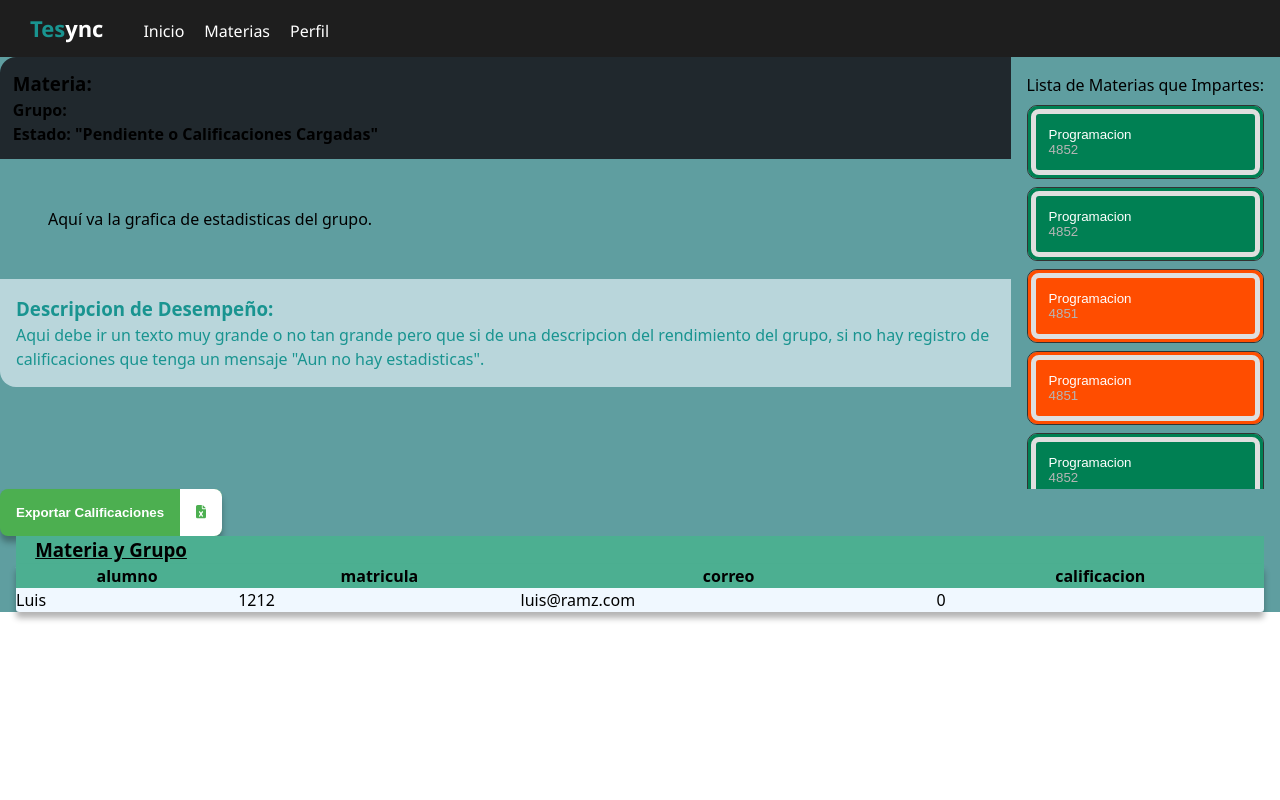
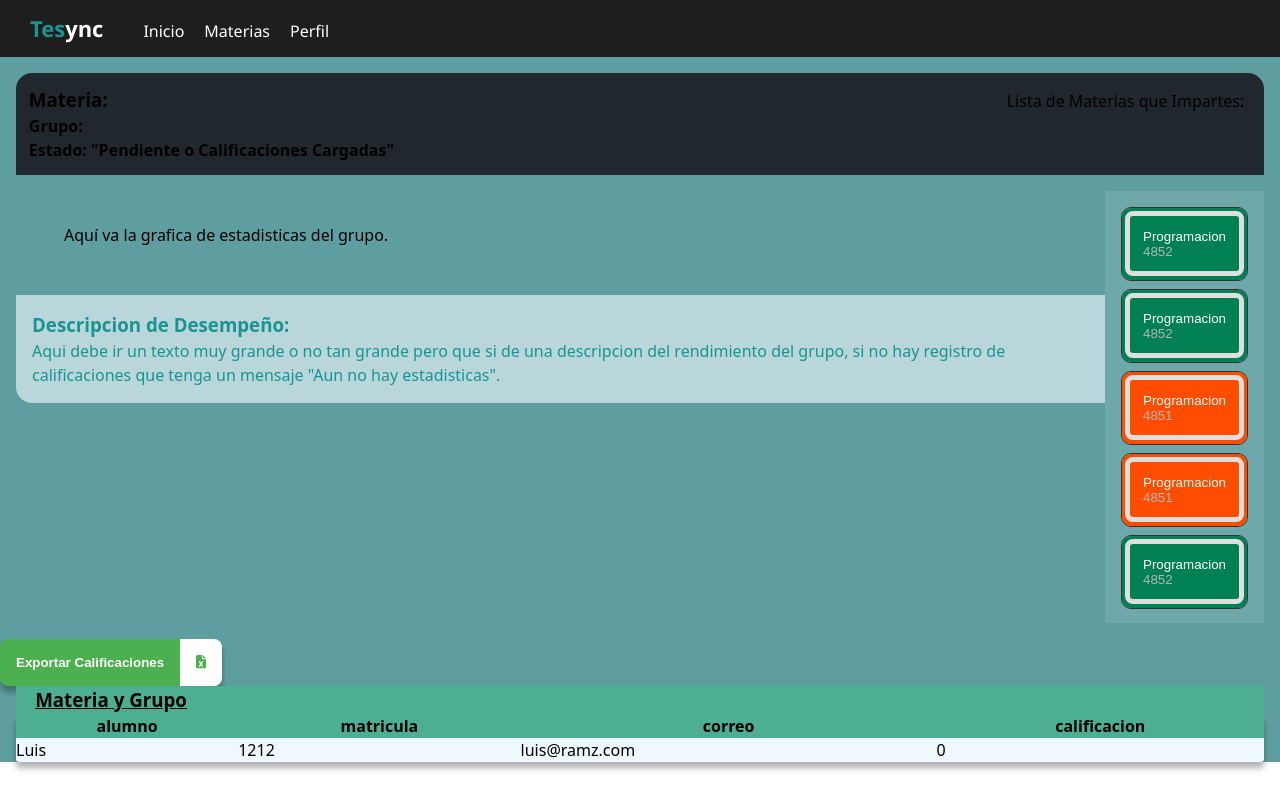
Before and after one commit to ramz0/TESync, a React (Vite) app: page /profesor in a window 1280 px wide. Built offline with nearby package versions, Linux system fonts and the light colour scheme.

Commit message:
Lista de materias Mejorada

```diff
--- a/src/components/ListaMateriasProfesor/ListaMateriasProfesor.jsx
+++ b/src/components/ListaMateriasProfesor/ListaMateriasProfesor.jsx
@@ -3,13 +3,20 @@ import BotonMaterias from "../BotonMaterias/BotonMaterias";
 
 const ListaMateriasProfesor = () => {
   return (
-    <main className='flex-row flex-stretch contenedor-info-lista'>
-      <span className='flex-column contenedor-info-grupo'>
-        <header className='flex-column info-grupo'>
+    <main className='flex-column flex-stretch contenedor-info-lista'>
+      <header className='flex-row felx-btwn info-grupo'>
+        <span className='flex-colum'>
           <h3>Materia:</h3>
           <h4>Grupo:</h4>
           <h4>Estado: "Pendiente o Calificaciones Cargadas"</h4>
+        </span>
+        <span className='flex-column titulo-lista-materias'>
+          <p>Lista de Materias que Impartes:</p>
+        </span>
       </header>
+      <span className='flex-row'>
+
+        <span className='flex-column contenedor-info-grupo'>
           <main className='grafica-grupo'>
             <p>Aquí va la grafica de estadisticas del grupo.</p>
           </main>
@@ -19,15 +26,13 @@ const ListaMateriasProfesor = () => {
           </footer>
         </span>
         <nav className="flex-column lista-materias">
-        <header>
-          <p>Lista de Materias que Impartes:</p>
-        </header>
           <BotonMaterias materia={"Programacion"} grupo={"4852"} estado={"listo"} />
           <BotonMaterias materia={"Programacion"} grupo={"4852"} estado={"listo"} />
           <BotonMaterias materia={"Programacion"} grupo={"4851"} estado={"pendiente"} />
           <BotonMaterias materia={"Programacion"} grupo={"4851"} estado={"pendiente"} />
           <BotonMaterias materia={"Programacion"} grupo={"4852"} estado={"listo"} />
         </nav>
+      </span>
     </main>
   )
 }
--- a/src/components/ListaMateriasProfesor/ListaMateriasProfesorStyle.css
+++ b/src/components/ListaMateriasProfesor/ListaMateriasProfesorStyle.css
@@ -6,6 +6,9 @@
   border-bottom-left-radius: 1rem;
 }
 
+.contenedor-info-lista {
+  margin: 1rem;
+}
 .contenedor-info-grupo {
   flex: 1;
 }
@@ -13,14 +16,19 @@
 .info-grupo {
   background-color: var(--color-base-2);
   padding: 0.8rem;
-  border-top-left-radius: 1rem;
+  border-radius: 1rem 1rem 0rem 0rem;
 }
 
 .grafica-grupo {
   padding: 3rem;
 }
 
+.titulo-lista-materias {
+  width: 20%;
+}
+
 .lista-materias {
+  background-color: rgba(240, 248, 255, 0.107);
   padding: 1rem;
   gap: 0.5rem;
   overflow-y: auto;
```
Lines whose indentation alone changed are shown as unchanged.
